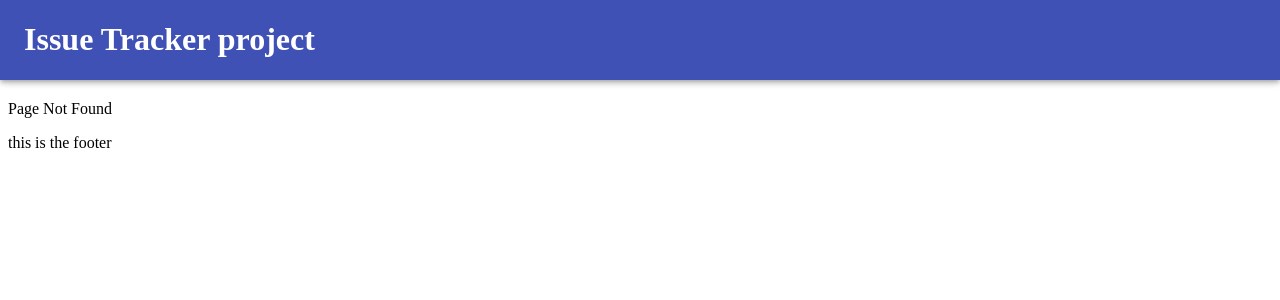
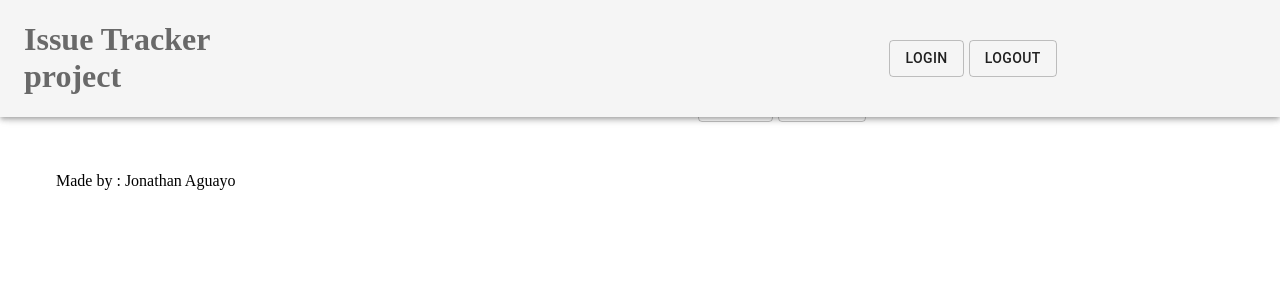
Before and after one commit to Jonathan-Aguayo/Roommate, a React app: page /home in a window 1280 px wide. Before the commit this address had no page. Shown: the top 300 px of the page. Built offline with nearby package versions, Linux system fonts and the light colour scheme; the HTML template or start-up script is replaced by a standard one.

Commit message:
included login functionality

```diff
--- a/passport-setup.js
+++ b/passport-setup.js
@@ -14,9 +14,9 @@ passport.deserializeUser( (user, done) =>
 } )
 
 passport.use(new GoogleStrategy({
-    clientID: '498122842044-m923fp0ts0ksbf9nrnkiue11bim4l1sv.apps.googleusercontent.com',
-    clientSecret: '-RNT9FaMxK7RVnfNJQYAG1HY',
-    callbackURL: "http://localhost:8000/auth/google/callback",
+    clientID: process.env.CLIENTID,
+    clientSecret: process.env.CLIENTSECRET,
+    callbackURL: "/auth/google/callback",
     passReqToCallback   : true
   },
   function(request, accessToken, refreshToken, profile, done) {
--- a/src/App.jsx
+++ b/src/App.jsx
@@ -6,11 +6,11 @@ import Success from './loginSuccess.jsx'
 import 'babel-polyfill';
 import React from 'react';
 import ReactDOM from 'react-dom';
+import Home from './Homepage.jsx';
 import {
     BrowserRouter,
     Switch,
     Route,
-    Link,
     withRouter,
     Redirect
 } from 'react-router-dom';
@@ -20,12 +20,13 @@ const NoMatch = () => <p>Page Not Found</p>
 
 const RoutedApp = () =>(
     <BrowserRouter>
-        <Template>
+        <Template >
             <Switch>
                 <Redirect exact from='/' to ='issues'/>
                 <Route path = '/edit/:id' component={withRouter(IssueEdit)}></Route>
                 <Route path = '/auth/google/success'> <Success/> </Route>
                 <Route path = '/issues' component={withRouter(IssueList)}/>
+                <Route path = '/home' component = {withRouter(Home)}/>
                 <Route path='*'> <NoMatch/> </Route>
             </Switch>
         </Template>
--- /dev/null
+++ b/src/Homepage.jsx
@@ -0,0 +1,45 @@
+import { Button } from '@material-ui/core';
+import React from 'react';
+import {Container} from '@material-ui/core';
+import 'whatwg-fetch';
+import {Redirect} from 'react-router-dom'
+
+class Home extends React.Component
+{
+    constructor (props)
+    {
+        super(props);
+        this.logout = this.logout.bind(this);
+        console.log(this.props)
+        this.state = {logOut: false}
+    }
+
+    logout()
+    {
+        fetch('/api/v1/logout')
+        .then( () => {
+            this.setState({logOut: true})
+            this.setState({logOut: false})
+        })
+        .catch(err =>
+            {
+                console.log(err)
+            })
+    }
+
+    render()
+    {
+        return(
+            !this.state.logOut?
+            <Container style = {{paddingLeft: '55%'}}>
+                <Button variant='outlined' href='/auth/google' style = {{MarginRight: '5px'}}> Login </Button>
+                <Button variant = 'outlined' onClick = {this.logout} style = {{marginLeft: '5px'}}> Logout </Button>
+            </Container> :
+            <Redirect push to = '/' />
+        )
+    }
+}
+
+
+
+export default Home;
--- a/src/IssueAdd.jsx
+++ b/src/IssueAdd.jsx
@@ -53,7 +53,7 @@ export default class IssueAdd extends React.Component
     render()
     {
         return(
-            <Container component={Paper} style={{}}>
+            <Container style={{marginLeft:0, marginTop:'10px'}} component = {Paper} maxWidth = {false}>
                 <form name="issueAdd" onSubmit={this.handleSubmit} >
                     <TextField name='owner' label="Owner"/>
                     <TextField name="title" label="Title"/>
@@ -67,7 +67,7 @@ export default class IssueAdd extends React.Component
                             <MenuItem value={5}>5</MenuItem>
                         </Select>
                     </FormControl>
-                    <Button variant="contained" style={{verticalAlign:'bottom'}} type='submit'>Add</Button>
+                    <Button variant="outlined" style={{verticalAlign:'bottom'}} type='submit'>Add</Button>
                 </form>
             </Container>
         );
--- a/src/IssueEdit.jsx
+++ b/src/IssueEdit.jsx
@@ -8,6 +8,7 @@ import {MenuItem} from '@material-ui/core';
 import {InputLabel} from '@material-ui/core';
 import 'whatwg-fetch';
 import _ from 'lodash'
+import {Paper} from '@material-ui/core'
 
 
 export default class IssueEdit extends React.Component
@@ -29,7 +30,7 @@ export default class IssueEdit extends React.Component
                 created:''
             },
             urlId: this.props.match.params.id
-        };
+        };p
         this.handleSubmit = this.handleSubmit.bind(this);
         this.onChange = this.onChange.bind(this);
         this.loadData = this.loadData.bind(this);
@@ -136,7 +137,7 @@ export default class IssueEdit extends React.Component
     render()
     {
         return (
-            <Container>
+            <Container component = {Paper} style={{textAlign:'center',}}>
                 <form name="issueEdit" onSubmit={this.handleSubmit} >
                     <Typography> ID: {this.displayData._id} </Typography>
                     <Typography> Title: {this.displayData.title} </Typography>
@@ -144,7 +145,6 @@ export default class IssueEdit extends React.Component
                     <Typography> Effort: {this.displayData.effort} </Typography>
                     <Typography> Created: {this.displayData.created} </Typography>
                     <Typography> Completed: {this.displayData.completionDate} </Typography>
-                    <Typography> Owner: {this.displayData.owner} </Typography>
                     <Typography> Owner: {this.displayData.owner} </Typography>
 
                     <FormControl>
--- a/src/IssueList.jsx
+++ b/src/IssueList.jsx
@@ -33,8 +33,10 @@ class IssueRow extends React.Component
 
     render()
     {
+    let backgroundColor = ''
+    this.props.issue.status === 'Closed' ? backgroundColor = 'SeaGreen' : backgroundColor = ''
     return(
-    <TableRow>
+    <TableRow style={{backgroundColor : backgroundColor}}>
         <TableCell><IconButton color='secondary' onClick={() => {this.props.deleteIssue(this.props.issue._id)}}> <Delete/> </IconButton></TableCell>
         <TableCell><IconButton style={{color:'grey'}} href = {`/edit/${this.props.issue._id}`}><Edit/> </IconButton></TableCell>
         <TableCell>{this.props.issue._id}</TableCell>
@@ -154,7 +156,7 @@ export class IssueList extends React.Component
                     this.setState({ issues:data.records });
             }).catch(err =>
                 {
-                    console.log(err);
+                    alert(`Error: ${err}`)
                 })
     }
 
@@ -175,7 +177,7 @@ export class IssueList extends React.Component
                 });
             }
             else{
-                response.json().then(error => {alert('Failed to add issue: ' + error.error)
+                response.json().then(error => {alert('Failed to add issue: ' + error)
                 });
             }
         }).catch(err => {alert('Error in sending data to server: ' + err.message)});
--- a/src/Template.jsx
+++ b/src/Template.jsx
@@ -1,26 +1,42 @@
 import React from 'react';
 import {AppBar} from '@material-ui/core';
-import {Toolbar} from '@material-ui/core'
-const Template = (props) =>
+import {Toolbar} from '@material-ui/core';
+import {Button} from '@material-ui/core';
+import Home from './Homepage.jsx';
+import {Box} from '@material-ui/core';
+import {Container} from '@material-ui/core';
+
+class Template extends React.Component
 {
-    return(
-        <div>
-            <div className='header' style={{marginBottom:'100px'}}>
-                <AppBar>
-                    <Toolbar>
-                        <h1>Issue Tracker project</h1>
-                    </Toolbar>
-                </AppBar>
-            </div>
-            <div className='body'>
-                {props.children}
-            </div>
+    constructor(props)
+    {
+        super(props);
+        console.log(this.props)
+    }
 
-            <div className='footer'>
-                this is the footer
-            </div>
-        </div>
-    );
+    render()
+    {
+        return(
+            <Container maxWidth = {false}>
+                <Container style = {{marginBottom: '7%'}} maxWidth = {false}>
+                    <AppBar style= {{backgroundColor: 'WhiteSmoke'}}>
+                        <Toolbar>
+                            <a href = '/' style = {{textDecoration: 'none', color: 'DimGrey'}}> <h1>Issue Tracker project</h1> </a>
+                            <Home redirect = 'hello'/>
+                        </Toolbar>
+                    </AppBar>
+                </Container>
+
+                <Container maxWidth = {false}>
+                    {this.props.children}
+                </Container>
+
+                <Container maxWidth = {false} style ={{marginTop: '50px'}}>
+                    Made by : Jonathan Aguayo
+                </Container>
+            </Container>
+        )
+    }
 }
 
 export default Template;
--- a/static/index.html
+++ b/static/index.html
@@ -3,7 +3,8 @@
 <head>
     <meta charset="UTF-8">
     <link rel="stylesheet" href="https://fonts.googleapis.com/icon?family=Material+Icons">
-    <title>Jonathans cool website</title>
+    <link rel="icon" type="image/x-icon" href="https://icons8.com/icon/14342/list">
+    <title>IssueTracker 1.0</title>
 
 </head>
 <body>
--- a/webpack.config.js
+++ b/webpack.config.js
@@ -31,7 +31,7 @@ module.exports = {
     proxy:
     {
       '/api/*': {target: 'http://localhost:3000'},
-      '/auth/*': {target:'http://localhost:3000'}
+      '/auth/*': {target:'http://localhost:3000'},
     }
   },
   plugins:[],
```
Also changed, not shown: src/IssueFilter.jsx (+10 -8 lines), 6 other files (tests, documents, lock files or other folders).
